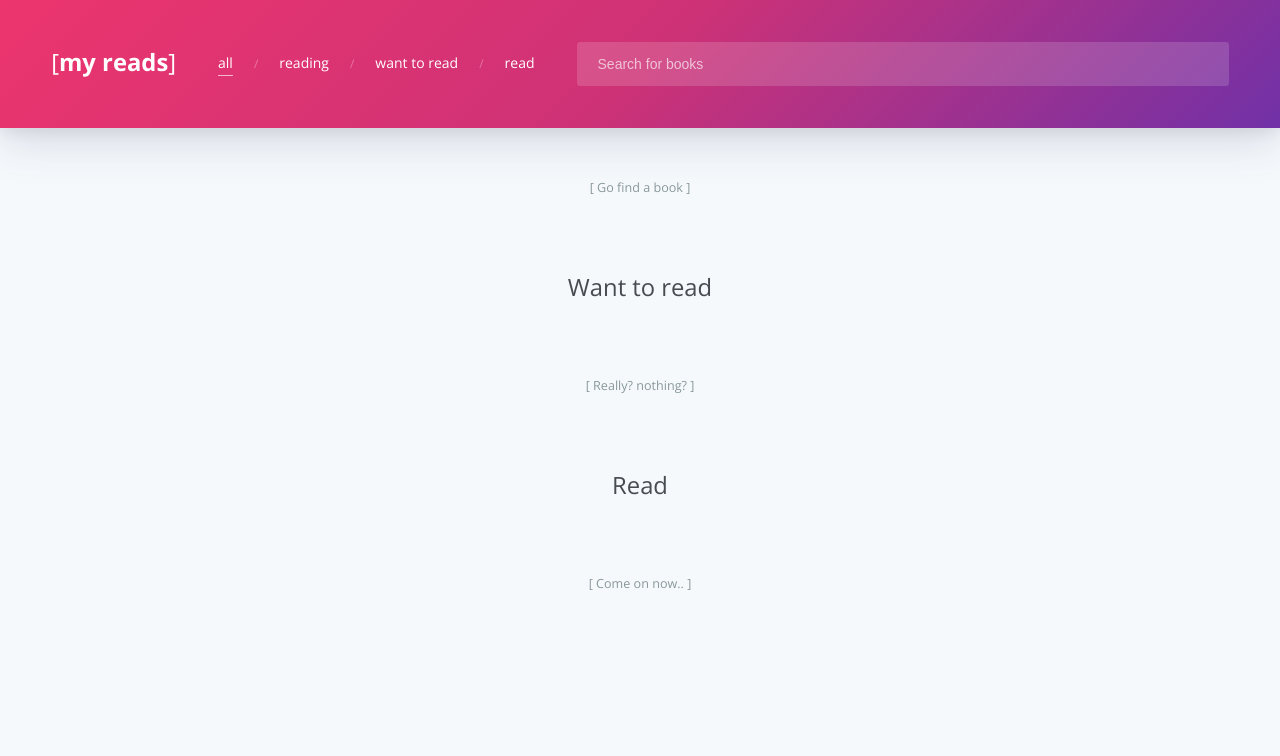
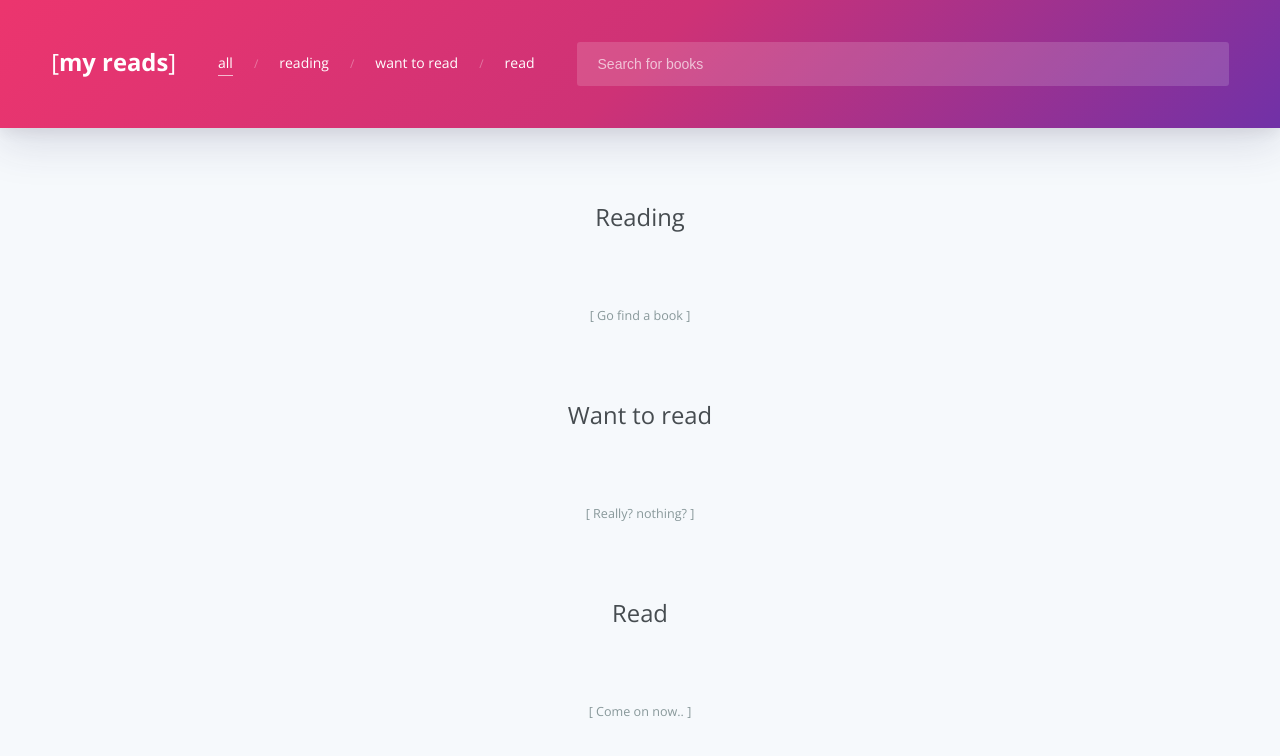
Before and after one commit to kevinjamesus86/udacity-myreads, a React (Create React App) app: page / in a window 1280 px wide. Shown: the top 756 px of the page. Built offline with nearby package versions, Linux system fonts and the light colour scheme; no server answers.

Commit message:
fix: SiteHeader should not overlap content

```diff
--- a/src/App.scss
+++ b/src/App.scss
@@ -0,0 +1,4 @@
+// 1. Height of the full-sized header
+.app {
+  padding-top: 128px; // 1
+}
```
